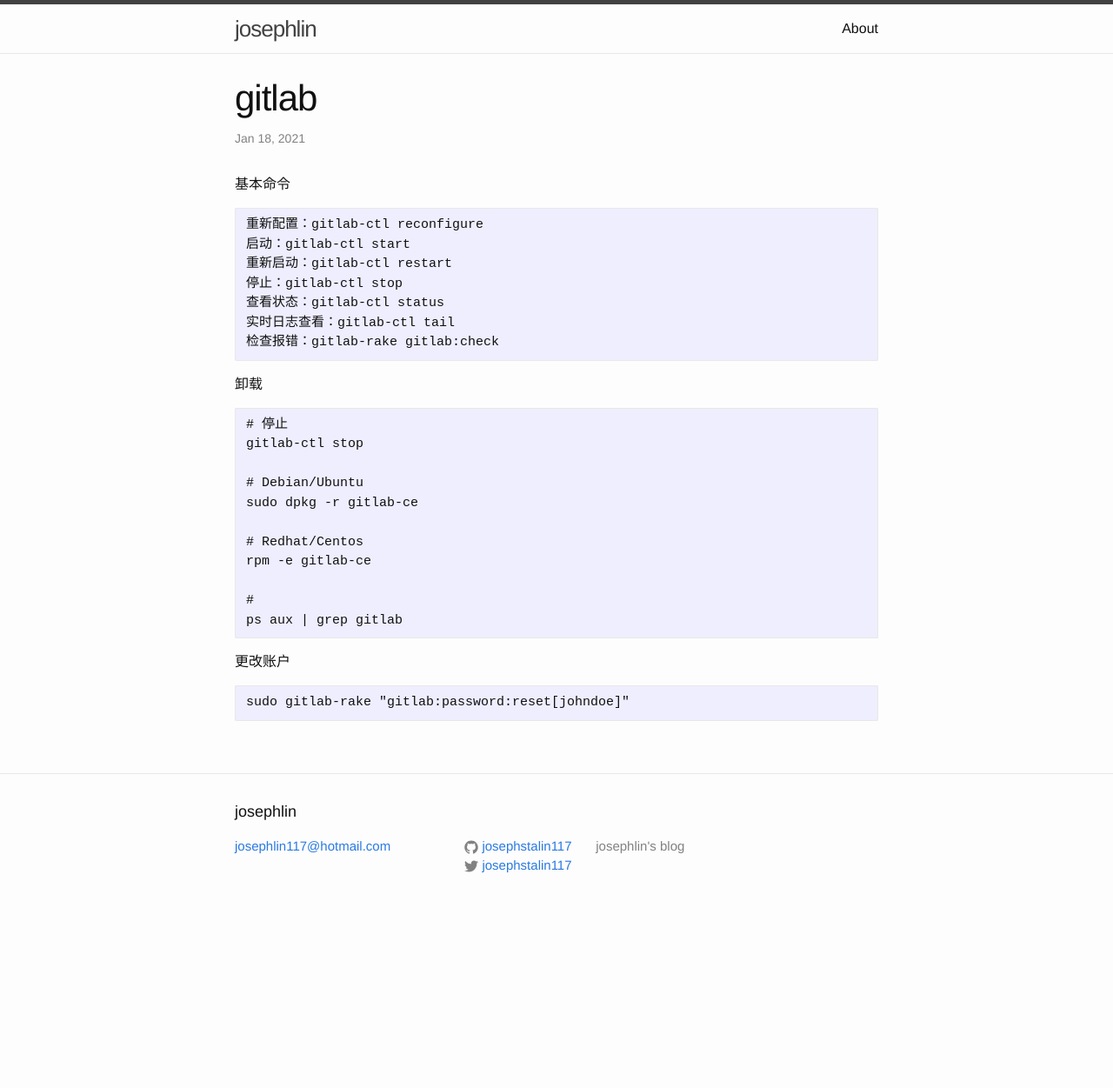
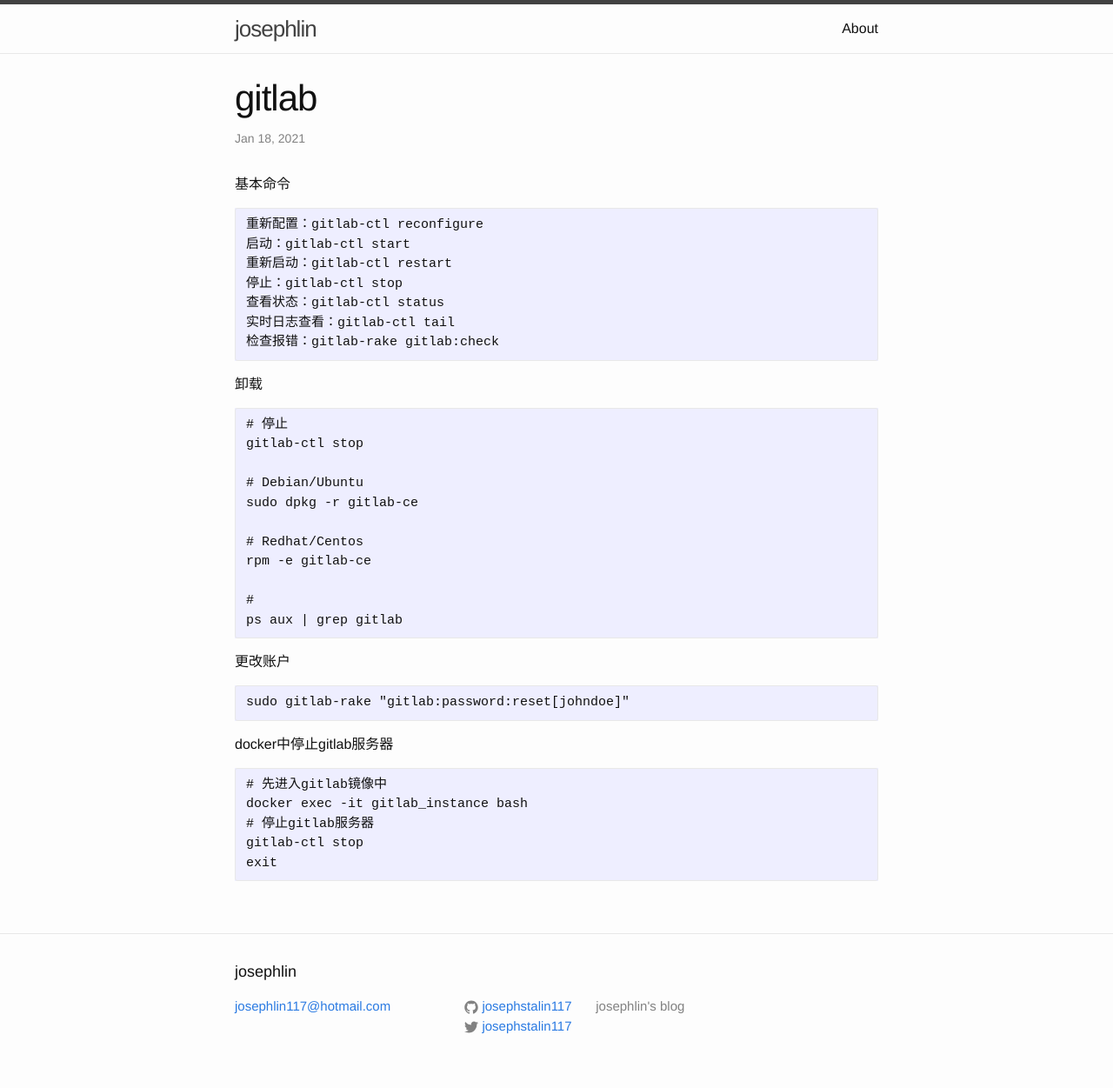
Before and after one commit to josephstalin117/josephstalin117.github.io, a Jekyll site: the page built from _posts/2020-11-11-gitlab.markdown, in a window 1280 px wide. Shown: the whole page at 87% size. Built offline with Jekyll 4.4.1, drawn with Linux system fonts in a browser that asks for light colours; before the commit the page ends 1067 px from its top, so only the background shows below that.

Commit message:
fix:更新gitlab关闭方法

````diff
--- a/_posts/2020-11-11-gitlab.markdown
+++ b/_posts/2020-11-11-gitlab.markdown
@@ -35,3 +35,12 @@
 ```
 sudo gitlab-rake "gitlab:password:reset[johndoe]"
 ```
+
+docker中停止gitlab服务器
+```
+# 先进入gitlab镜像中
+docker exec -it gitlab_instance bash
+# 停止gitlab服务器
+gitlab-ctl stop
+exit
+```
--- a/_posts/2025-5-13-polars.markdown
+++ b/_posts/2025-5-13-polars.markdown
@@ -16,6 +16,9 @@
 # 数据访问
 # pandas写法df['column'].iloc[0]
 df.select('column').item(0, 0)
+
+# 获取第一行数据
+df.first()
 
 # 生成列表
 # pandas写法df['column'].tolist()
````
